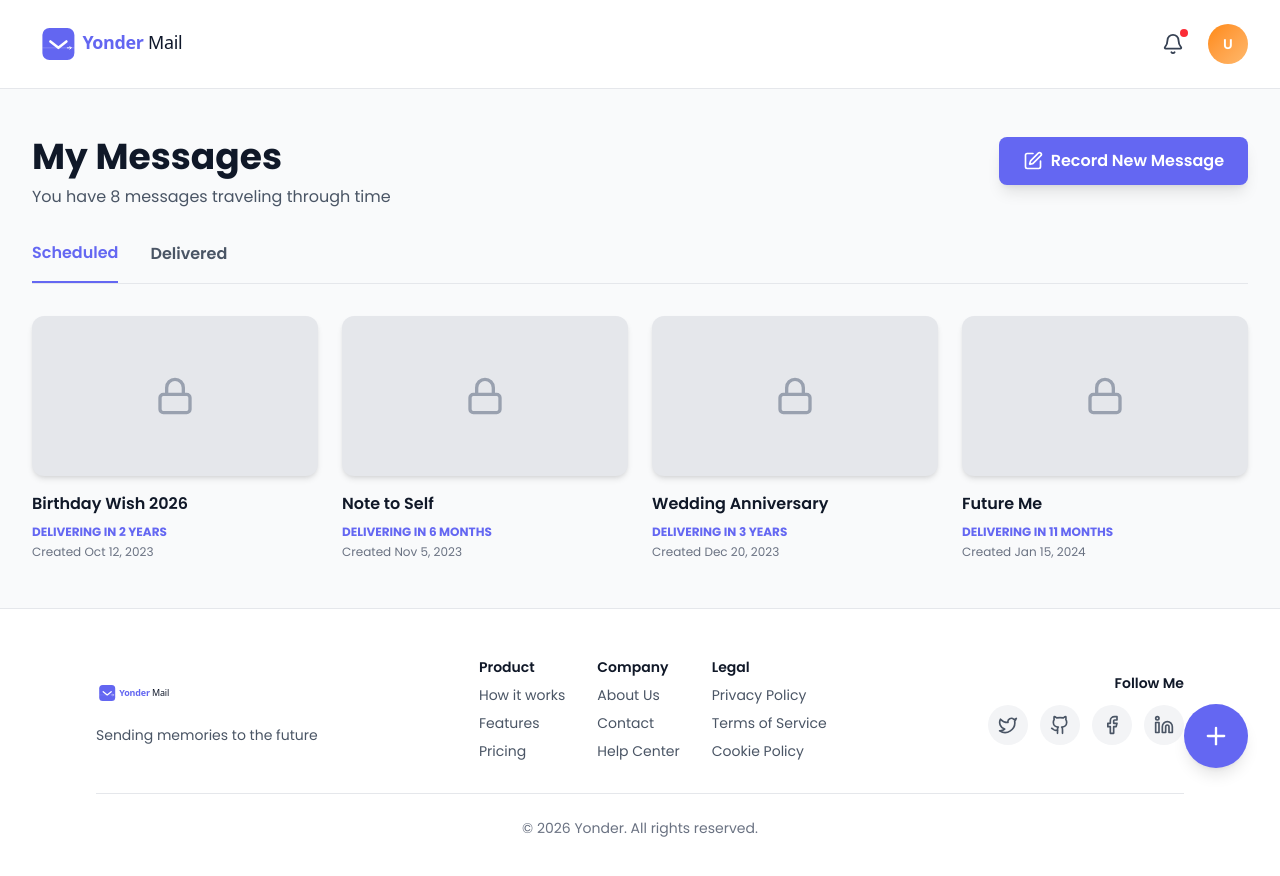
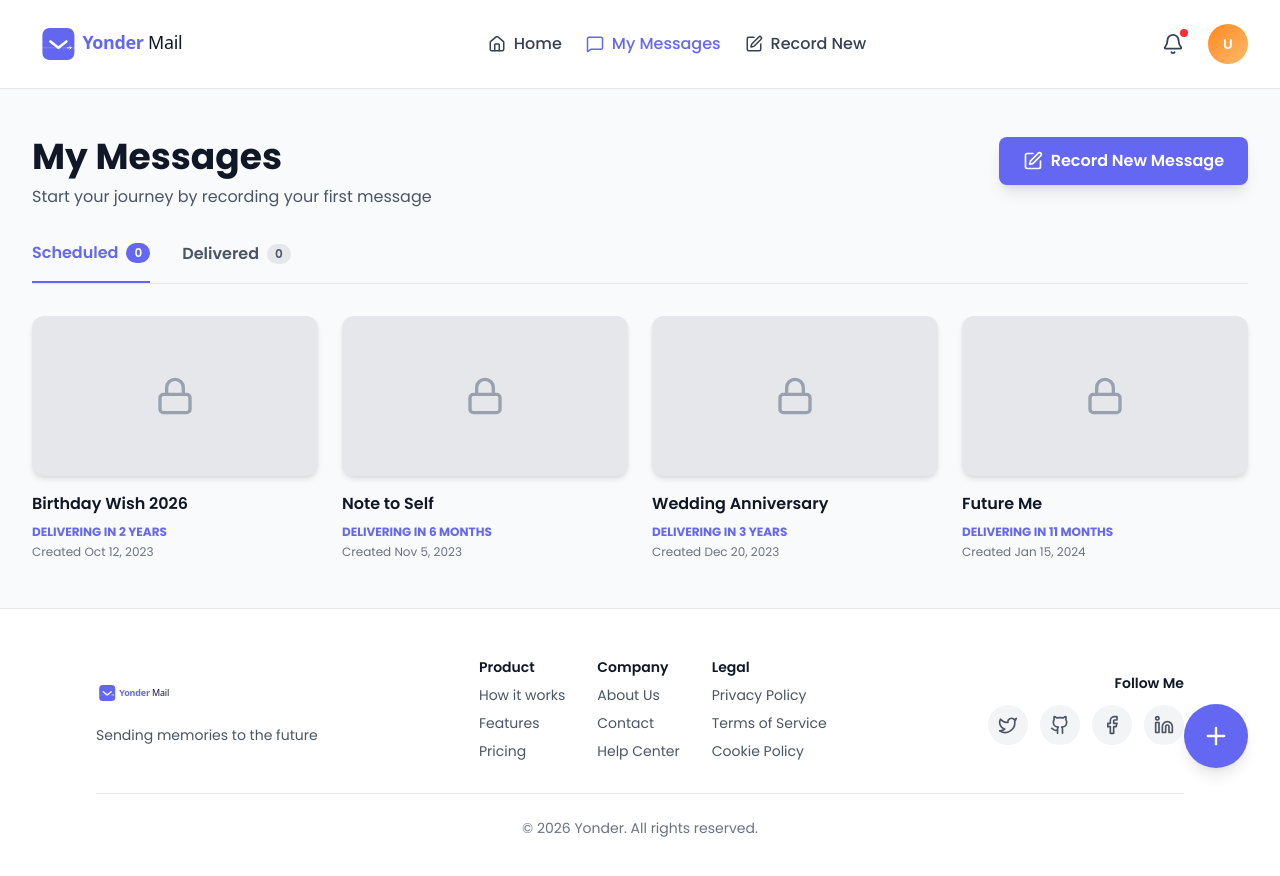
Before and after one commit to Chu29/yonder-mail, a React (Vite) app: page /messages in a window 1280 px wide. Shown: the top 876 px of the page. Built offline with nearby package versions, Linux system fonts and the light colour scheme.

Commit message:
refactor: replace MyMessagesHeader with AppHeader and enhance message statistics calculation

```diff
--- a/src/pages/MyMessages/MyMessagesPage.jsx
+++ b/src/pages/MyMessages/MyMessagesPage.jsx
@@ -1,17 +1,65 @@
-import { useState } from "react";
-import MyMessagesHeader from "./components/MyMessagesHeader";
+import { useState, useMemo } from "react";
+import AppHeader from "../../components/AppHeader";
 import MessagesList from "./components/MessagesList";
 import Footer from "../Home/components/Footer";
 import { Plus, PenSquare } from "lucide-react";
 import { useNavigate } from "react-router";
+import { useMessages } from "../../context/MessageContext";
 
 const MyMessagesPage = () => {
   const navigate = useNavigate();
   const [activeTab, setActiveTab] = useState("scheduled");
+  const { messages } = useMessages();
+
+  // Calculate statistics
+  const stats = useMemo(() => {
+    // Safely handle empty or undefined messages
+    if (!messages || !Array.isArray(messages)) {
+      return { scheduled: 0, delivered: 0, total: 0, upcoming: null };
+    }
+
+    const scheduled = messages.filter((msg) => msg.status === "scheduled");
+    const delivered = messages.filter(
+      (msg) => msg.status === "sent" || msg.status === "delivered",
+    );
+    const total = messages.length;
+
+    // Find next delivery
+    const upcoming = scheduled
+      .filter((msg) => msg.deliveryDate)
+      .sort((a, b) => new Date(a.deliveryDate) - new Date(b.deliveryDate))[0];
+
+    return {
+      scheduled: scheduled.length,
+      delivered: delivered.length,
+      total,
+      upcoming,
+    };
+  }, [messages]);
+
+  // Generate dynamic subtitle
+  const subtitle = useMemo(() => {
+    if (stats.total === 0) {
+      return "Start your journey by recording your first message";
+    }
+    if (stats.total === 1) {
+      return "You have 1 message traveling through time";
+    }
+    if (stats.upcoming) {
+      const daysUntil = Math.ceil(
+        (new Date(stats.upcoming.deliveryDate) - new Date()) /
+          (1000 * 60 * 60 * 24),
+      );
+      if (daysUntil > 0) {
+        return `You have ${stats.total} messages • Next delivery in ${daysUntil} day${daysUntil > 1 ? "s" : ""}`;
+      }
+    }
+    return `You have ${stats.total} messages traveling through time`;
+  }, [stats]);
 
   return (
     <div className="min-h-screen bg-gray-50 flex flex-col">
-      <MyMessagesHeader />
+      <AppHeader />
 
       <div className="flex-1 max-w-7xl mx-auto px-4 sm:px-6 lg:px-8 py-8 sm:py-12 w-full">
         {/* Header Section */}
@@ -20,9 +68,7 @@ const MyMessagesPage = () => {
             <h1 className="text-3xl sm:text-4xl font-bold text-gray-900 mb-2">
               My Messages
             </h1>
-            <p className="text-gray-600">
-              You have 8 messages traveling through time
-            </p>
+            <p className="text-gray-600">{subtitle}</p>
           </div>
           <button
             onClick={() => navigate("/recording")}
@@ -33,27 +79,45 @@ const MyMessagesPage = () => {
           </button>
         </div>
 
-        {/* Tabs */}
+        {/* Tabs with counts */}
         <div className="flex gap-8 border-b border-gray-200 mb-8">
           <button
             onClick={() => setActiveTab("scheduled")}
-            className={`pb-4 font-semibold transition ${
+            className={`pb-4 font-semibold transition flex items-center gap-2 ${
               activeTab === "scheduled"
                 ? "text-[#6467f2] border-b-2 border-[#6467f2]"
                 : "text-gray-600 hover:text-gray-900"
             }`}
           >
-            Scheduled
+            <span>Scheduled</span>
+            <span
+              className={`text-xs px-2 py-0.5 rounded-full ${
+                activeTab === "scheduled"
+                  ? "bg-[#6467f2] text-white"
+                  : "bg-gray-200 text-gray-600"
+              }`}
+            >
+              {stats.scheduled}
+            </span>
           </button>
           <button
             onClick={() => setActiveTab("delivered")}
-            className={`pb-4 font-semibold transition ${
+            className={`pb-4 font-semibold transition flex items-center gap-2 ${
               activeTab === "delivered"
                 ? "text-[#6467f2] border-b-2 border-[#6467f2]"
                 : "text-gray-600 hover:text-gray-900"
             }`}
           >
-            Delivered
+            <span>Delivered</span>
+            <span
+              className={`text-xs px-2 py-0.5 rounded-full ${
+                activeTab === "delivered"
+                  ? "bg-[#6467f2] text-white"
+                  : "bg-gray-200 text-gray-600"
+              }`}
+            >
+              {stats.delivered}
+            </span>
           </button>
         </div>
 
```
